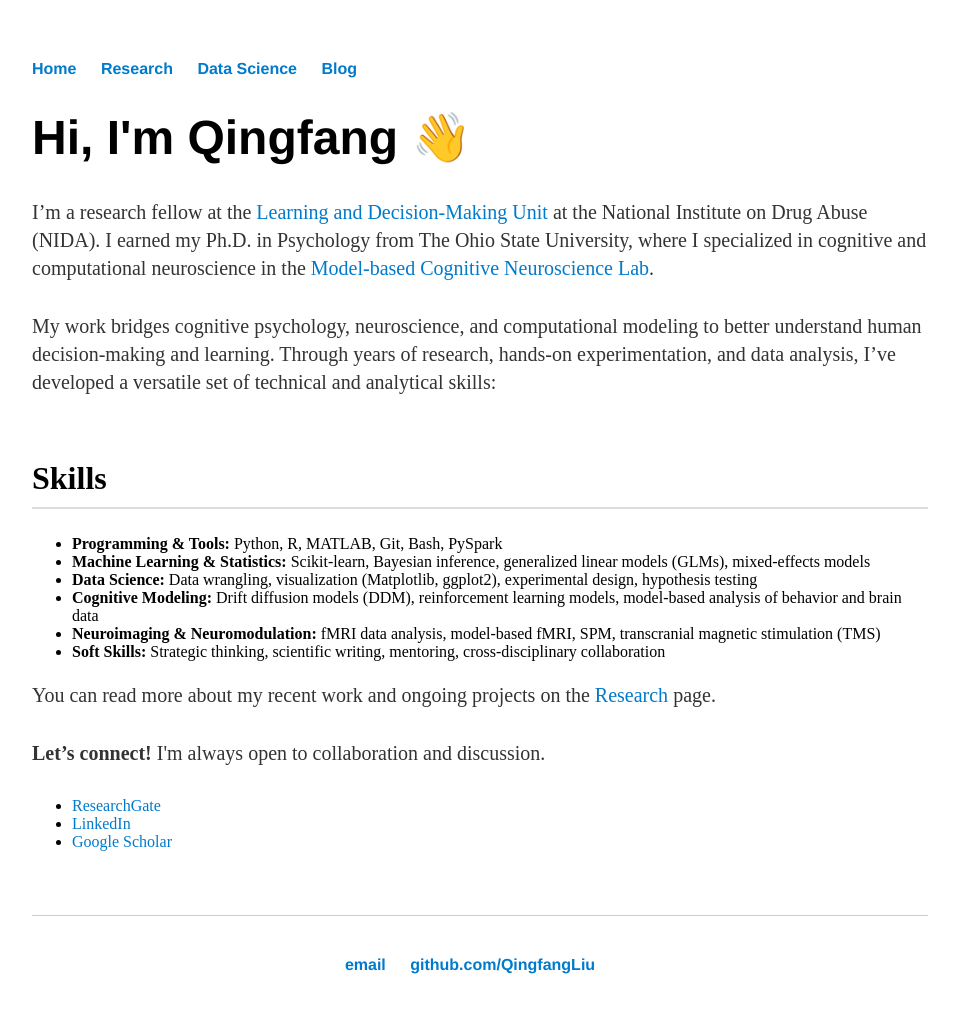
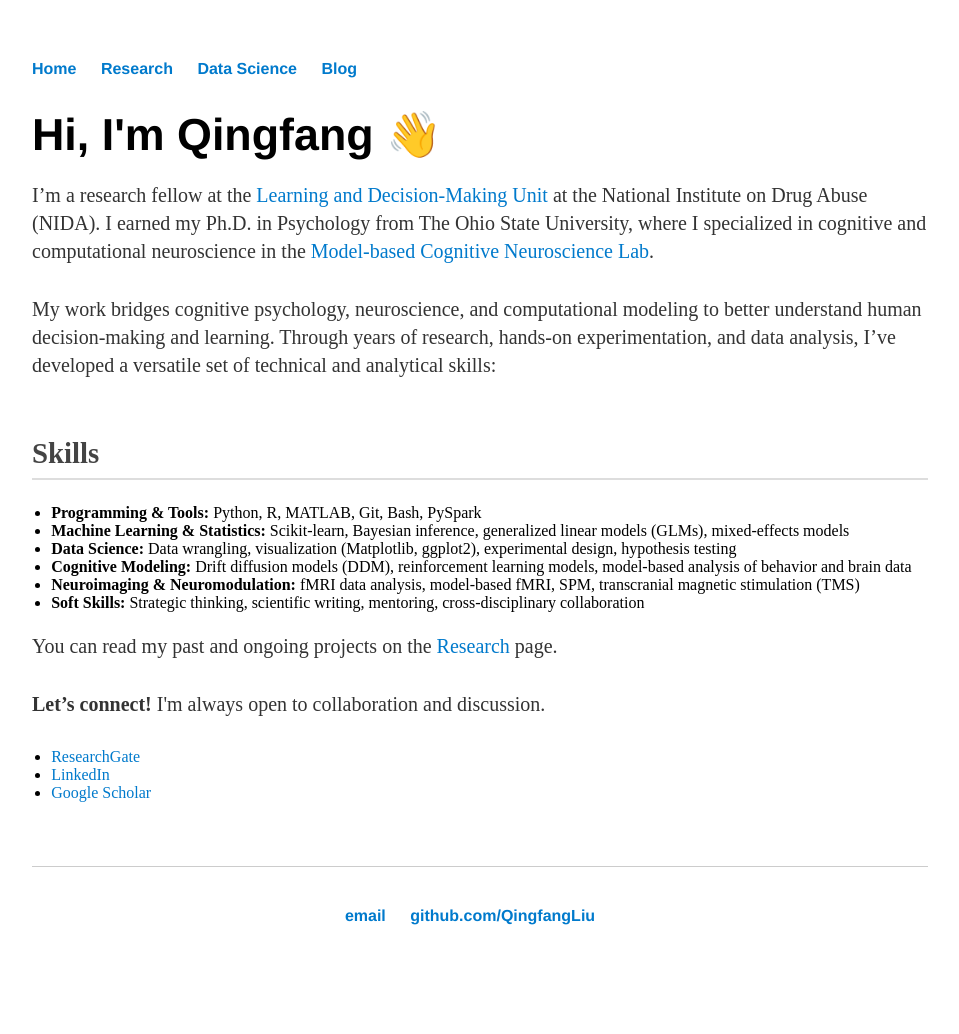
Before and after one commit to QingfangLiu/qingfangliu.github.io, a Jekyll site: the page built from index.html, in a window 1280 px wide. Shown: the whole page, without its empty margins (160-1119 px from the left). Built offline with Jekyll 4.4.1, drawn with Linux system fonts in a browser that asks for light colours; after the commit the page ends 985 px from its top, so only the background shows below that.

Commit message:
update main

```diff
--- a/css/main.css
+++ b/css/main.css
@@ -24,12 +24,16 @@ a:hover {
 }
 
 h1 {
-    font-size: 3em;
+    font-size: 2.8em;
+    font-weight: 800;
+    margin-bottom: 0.2em;
     font-family:'Helvetica', 'Arial', 'Sans-Serif';
 }
 
 h2 {
-    font-size: 2em;
+    font-size: 1.8em;
+    font-weight: 700;
+    color: #444;
     margin-top: 2em;
     border-bottom: 2px solid #ddd;
     padding-bottom: 0.3em;
@@ -54,6 +58,12 @@ footer {
     color: #777;
 }
 
+ul {
+    padding-left: 1.2em;
+    margin-top: 1em;
+    margin-bottom: 1em;
+}
+
 ul.posts {
     margin: 20px auto 40px;
     font-size: 1.5em;
--- a/index.html
+++ b/index.html
@@ -30,7 +30,7 @@ My work bridges cognitive psychology, neuroscience, and computational modeling t
 
 
 <p>
-You can read more about my recent work and ongoing projects on the <a href="/Research">Research</a> page.
+You can read my past and ongoing projects on the <a href="/Research">Research</a> page.
 </p>
 
 
```
